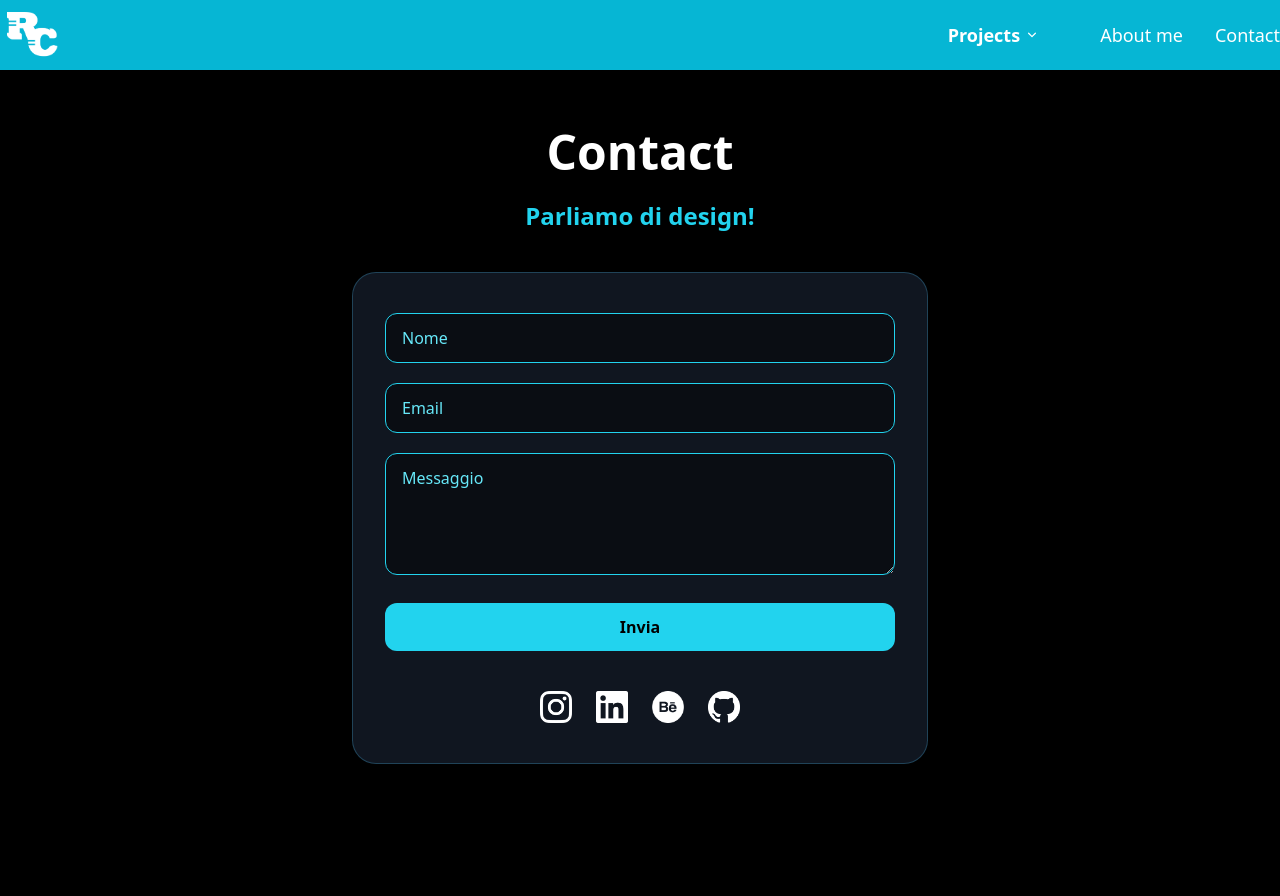
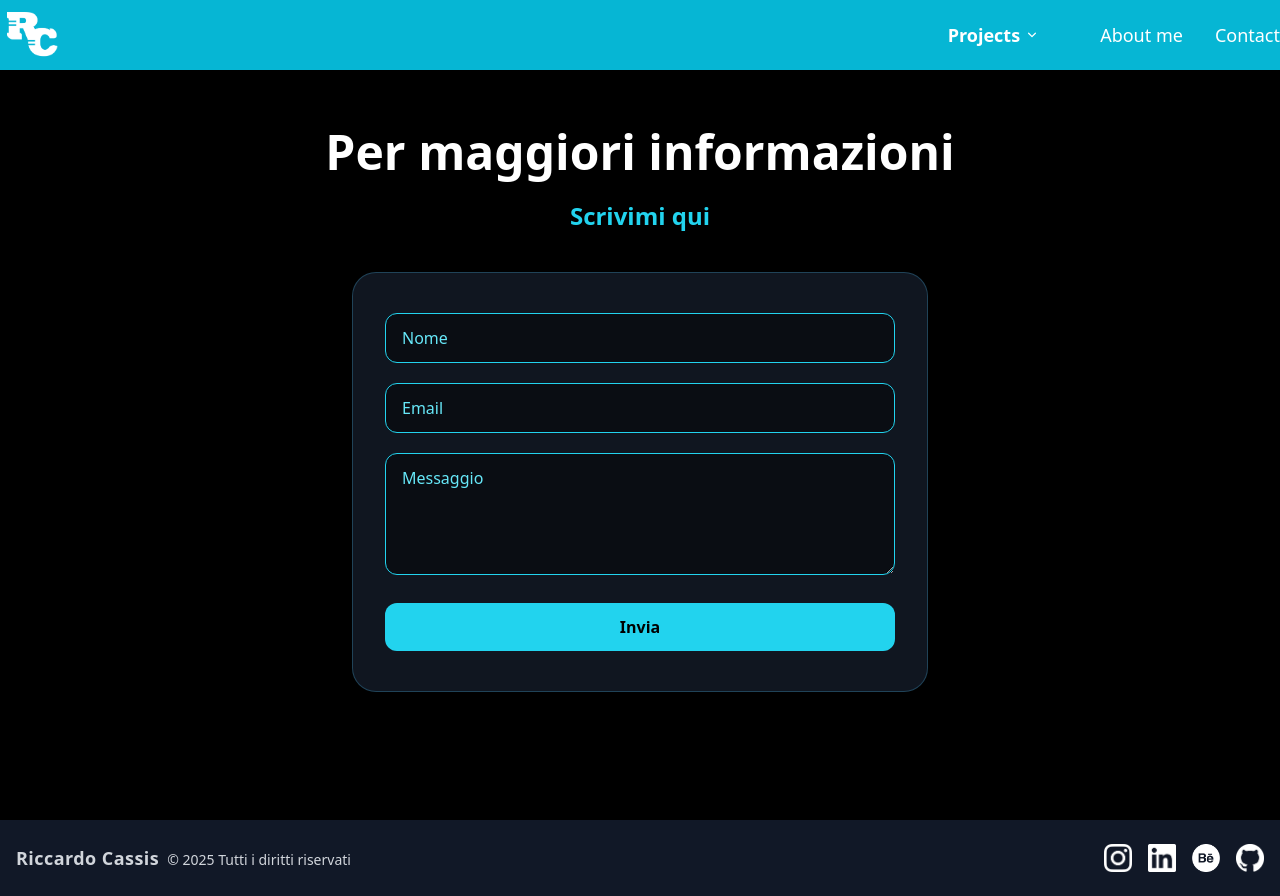
Before and after one commit to Riccardocassis/personal-website-2025, a Vue app: page /contact in a window 1280 px wide. Before the commit the page ends 844 px from the top, so only its background shows below. Built offline with nearby package versions, Linux system fonts and the light colour scheme.

Commit message:
Aggiunta del componente Footer a diverse pagine: migliorata la coerenza e l'usabilità del sito.

```diff
--- /dev/null
+++ b/src/components/Footer.vue
@@ -0,0 +1,28 @@
+<template>
+  <footer class="w-full bg-gray-900 text-gray-300 py-6 mt-12">
+    <div class="container mx-auto flex flex-col md:flex-row items-center justify-between px-4">
+      <div class="mb-4 md:mb-0 text-center md:text-left">
+        <span class="font-semibold text-lg tracking-wide">Riccardo Cassis</span>
+        <span class="ml-2 text-sm">© 2025 Tutti i diritti riservati</span>
+      </div>
+      <div class="flex space-x-4 justify-center md:justify-end">
+        <a href="https://www.instagram.com/riccardocassis" target="_blank" aria-label="Instagram" class="hover:scale-110 transition">
+          <img src="../assets/icon-instagram.png" alt="Instagram" class="w-7 h-7" />
+        </a>
+        <a href="https://www.linkedin.com/in/riccardocassis/" target="_blank" aria-label="LinkedIn" class="hover:scale-110 transition">
+          <img src="../assets/icon-linkedin.png" alt="LinkedIn" class="w-7 h-7" />
+        </a>
+        <a href="https://www.behance.net/riccardocassis" target="_blank" aria-label="Behance" class="hover:scale-110 transition">
+          <img src="../assets/icon-behance.png" alt="Behance" class="w-7 h-7" />
+        </a>
+        <a href="https://github.com/riccardocassis" target="_blank" aria-label="GitHub" class="hover:scale-110 transition">
+          <img src="../assets/icon-github.png" alt="GitHub" class="w-7 h-7" />
+        </a>
+      </div>
+    </div>
+  </footer>
+</template>
+
+<script setup>
+// Footer semplice, elegante e responsive
+</script>
--- a/src/pages/About.vue
+++ b/src/pages/About.vue
@@ -26,4 +26,8 @@
       </div>
     </div>
   </section>
+  <Footer />
 </template>
+<script setup>
+import Footer from '../components/Footer.vue'
+</script>
--- a/src/pages/BrandDesign.vue
+++ b/src/pages/BrandDesign.vue
@@ -29,9 +29,10 @@
       </RouterLink>
     </div>
   </section>
+  <Footer />
 </template>
-
 <script setup>
+import Footer from '../components/Footer.vue'
 import { RouterLink } from 'vue-router';
 import rebert from '../assets/rebert.png';
 import piadinaroberto from '../assets/piadinaroberto.png';
--- a/src/pages/Contact.vue
+++ b/src/pages/Contact.vue
@@ -1,7 +1,7 @@
 <template>
   <section class="pt-32 max-w-3xl mx-auto px-4 pb-20 flex flex-col items-center">
-    <h1 class="text-5xl font-extrabold mb-6 text-white">Contact</h1>
-    <h2 class="text-2xl font-bold text-cyan-400 mb-10">Parliamo di design!</h2>
+    <h1 class="text-5xl font-extrabold mb-6 text-white">Per maggiori informazioni</h1>
+    <h2 class="text-2xl font-bold text-cyan-400 mb-10">Scrivimi qui</h2>
     <div class="bg-white/10 backdrop-blur-xl border border-cyan-400 rounded-3xl shadow-2xl w-full max-w-xl px-8 py-10 flex flex-col items-center gap-6 morphic-contact animate-fadein">
       <form class="w-full flex flex-col gap-5">
         <input type="text" placeholder="Nome" class="bg-black/40 border border-cyan-400 rounded-xl px-4 py-3 text-white placeholder-cyan-300 focus:outline-none focus:ring-2 focus:ring-cyan-400 transition" />
@@ -9,23 +9,13 @@
         <textarea placeholder="Messaggio" rows="4" class="bg-black/40 border border-cyan-400 rounded-xl px-4 py-3 text-white placeholder-cyan-300 focus:outline-none focus:ring-2 focus:ring-cyan-400 transition"></textarea>
         <button type="submit" class="bg-cyan-400 text-black font-bold rounded-xl px-6 py-3 mt-2 hover:bg-cyan-500 transition">Invia</button>
       </form>
-      <div class="flex gap-6 mt-4">
-        <a href="https://www.instagram.com/riccardocassis" target="_blank" class="hover:scale-110 transition">
-          <img src="../assets/icon-instagram.png" alt="Instagram" class="w-8 h-8" />
-        </a>
-        <a href="https://www.linkedin.com/in/riccardo-cassis" target="_blank" class="hover:scale-110 transition">
-          <img src="../assets/icon-linkedin.png" alt="LinkedIn" class="w-8 h-8" />
-        </a>
-        <a href="https://www.behance.net/riccardocassis" target="_blank" class="hover:scale-110 transition">
-          <img src="../assets/icon-behance.png" alt="Behance" class="w-8 h-8" />
-        </a>
-        <a href="https://github.com/riccardocassis" target="_blank" class="hover:scale-110 transition">
-          <img src="../assets/icon-github.png" alt="GitHub" class="w-8 h-8" />
-        </a>
-      </div>
     </div>
   </section>
+  <Footer />
 </template>
+<script setup>
+import Footer from '../components/Footer.vue'
+</script>
 
 <style scoped>
 @keyframes fadein {
--- a/src/pages/Home.vue
+++ b/src/pages/Home.vue
@@ -4,8 +4,8 @@
     <Hero />
   </main>
 </template>
-
 <script setup>
+import Footer from '../components/Footer.vue'
 import Hero from '../components/hero.vue'
 import SocialIcons from '../components/socialIcons.vue'
 </script>
--- a/src/pages/ProductDesign.vue
+++ b/src/pages/ProductDesign.vue
@@ -34,9 +34,10 @@
       </RouterLink>
     </div>
   </section>
+  <Footer />
 </template>
-
 <script setup>
+import Footer from '../components/Footer.vue'
 import { RouterLink } from 'vue-router';
 </script>
 
--- a/src/pages/Projects.vue
+++ b/src/pages/Projects.vue
@@ -3,4 +3,8 @@
     <h1 class="text-3xl md:text-4xl font-bold">Projects</h1>
     <p class="text-white/80 mt-4">Indice progetti o intro.</p>
   </section>
+  <Footer />
 </template>
+<script setup>
+import Footer from '../components/Footer.vue'
+</script>
--- a/src/pages/WebDesign.vue
+++ b/src/pages/WebDesign.vue
@@ -30,9 +30,10 @@
       </RouterLink>
     </div>
   </section>
+  <Footer />
 </template>
-
 <script setup>
+import Footer from '../components/Footer.vue'
 import { RouterLink } from 'vue-router';
 </script>
 
```
